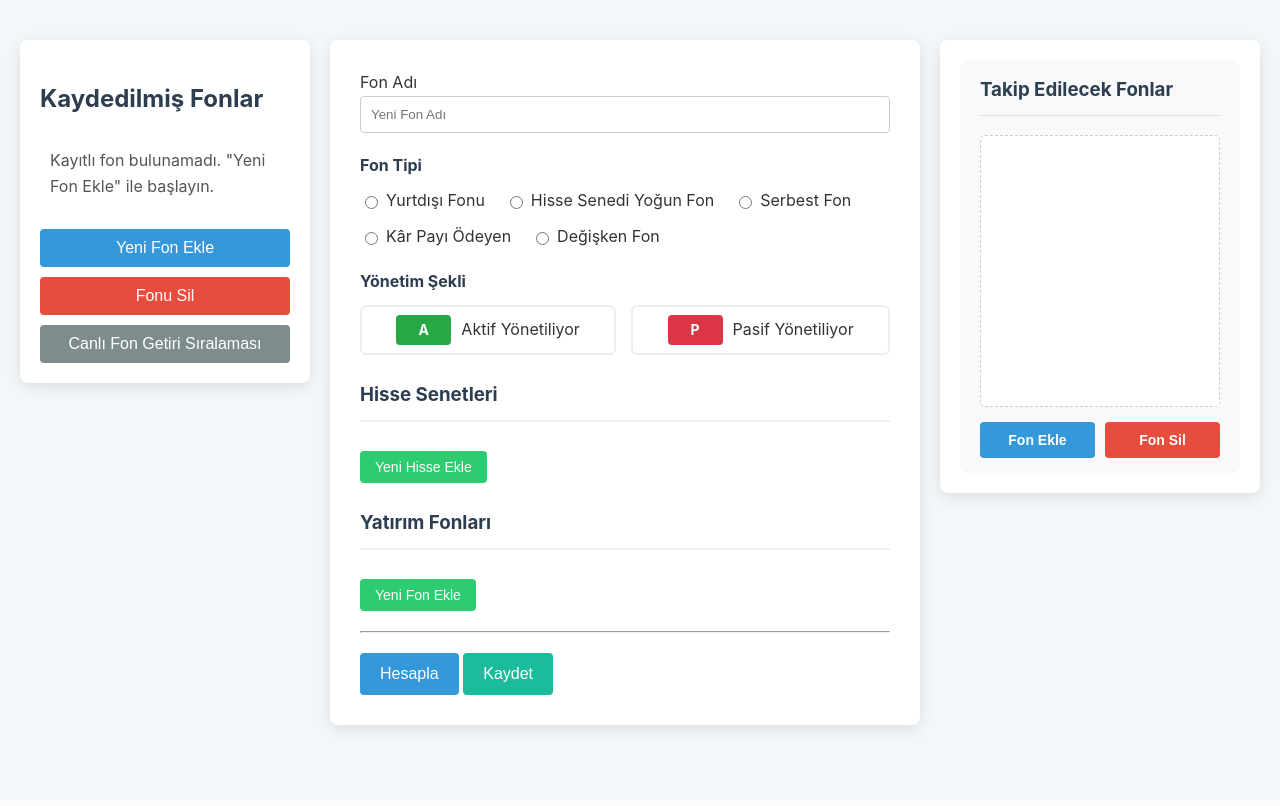
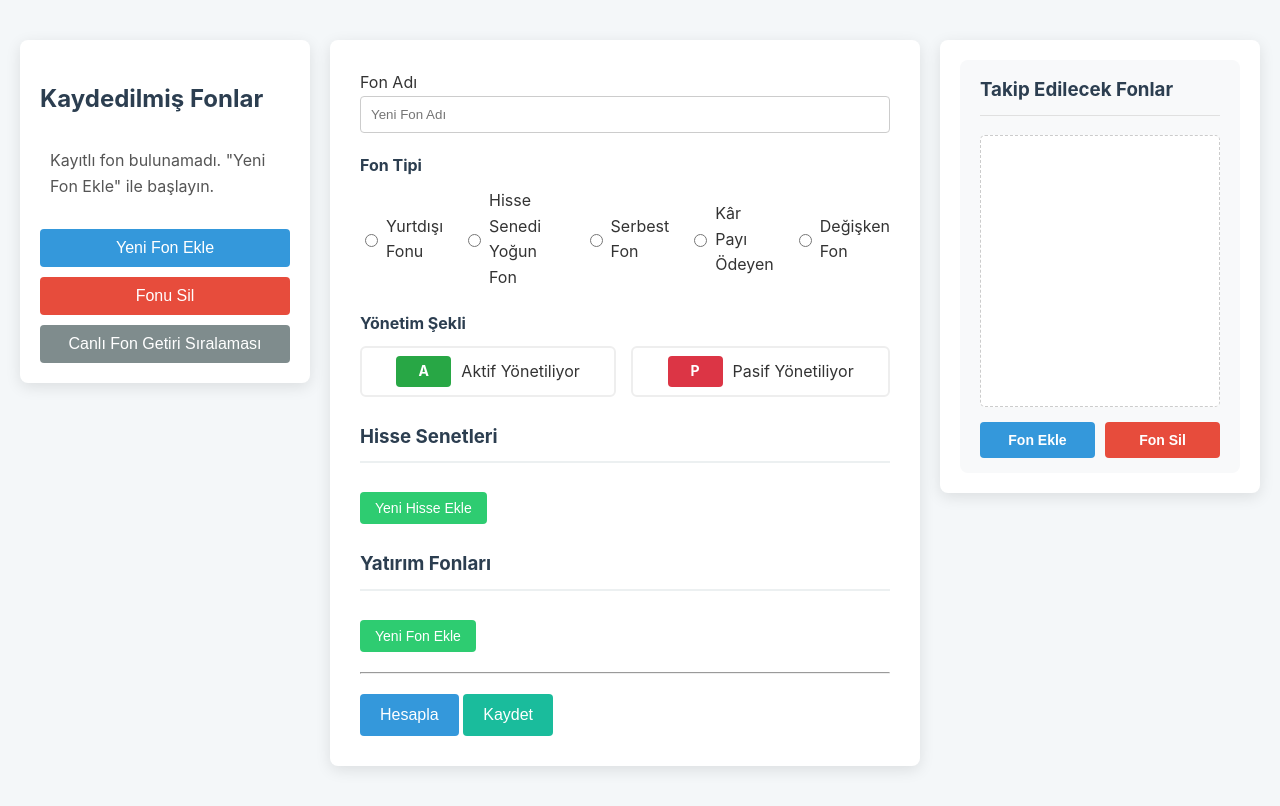
Before and after one commit to IceSh0ck/Fon-Takip, a Flask app: page / in a window 1280 px wide. Shown: the top 806 px of the page. Before the commit the page ends 735 px from the top, so only its background shows below. Run offline with Flask 3, Linux system fonts and the light colour scheme; data that the repository does not hold is empty.

Commit message:
Update index.html

```diff
--- a/templates/index.html
+++ b/templates/index.html
@@ -165,7 +165,10 @@
 
         .form-category-group { margin-top: 20px; }
         .form-category-group > label { font-weight: bold; display: block; margin-bottom: 10px; color: #2c3e50; }
-        .form-radio-group { display: flex; flex-wrap: wrap; gap: 10px 20px; align-items: center; }
+
+        /* DEĞİŞİKLİK BURADA: flex-wrap: nowrap olarak değiştirildi */
+        .form-radio-group { display: flex; flex-wrap: nowrap; gap: 10px 20px; align-items: center; }
+
         .form-radio-group label { display: flex; align-items: center; gap: 5px; cursor: pointer; font-weight: normal; }
         .form-radio-group input[type="radio"] { width: auto; }
 
```
